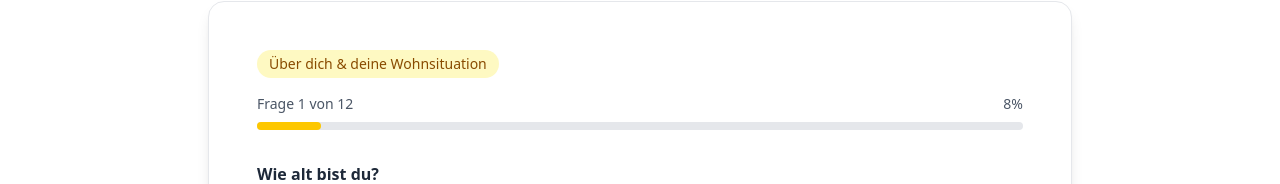
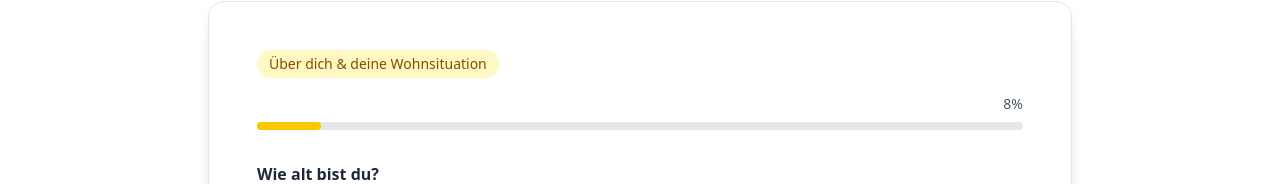
Before and after one commit to feydernoah/SolaCheck, a Next.js app: page /solacheck/quiz in a window 1280 px wide. Shown: the part 134-318 px from the top of the page. Built offline with nearby package versions, Linux system fonts and the light colour scheme.

Commit message:
fix: update progress indicator alignment in quiz component

```diff
--- a/src/app/quiz/page.tsx
+++ b/src/app/quiz/page.tsx
@@ -387,8 +387,7 @@ export default function Home() {
 
             {/* Progress Indicator */}
             <div className="mb-8">
-              <div className="flex justify-between text-sm text-gray-600 mb-2">
-                <span>Frage {currentQuestion + 1} von {questions.length}</span>
+              <div className="flex justify-end text-sm text-gray-600 mb-2">
                 <span>{Math.round(((currentQuestion + 1) / questions.length) * 100)}%</span>
               </div>
               <div className="w-full bg-gray-200 rounded-full h-2">
```
